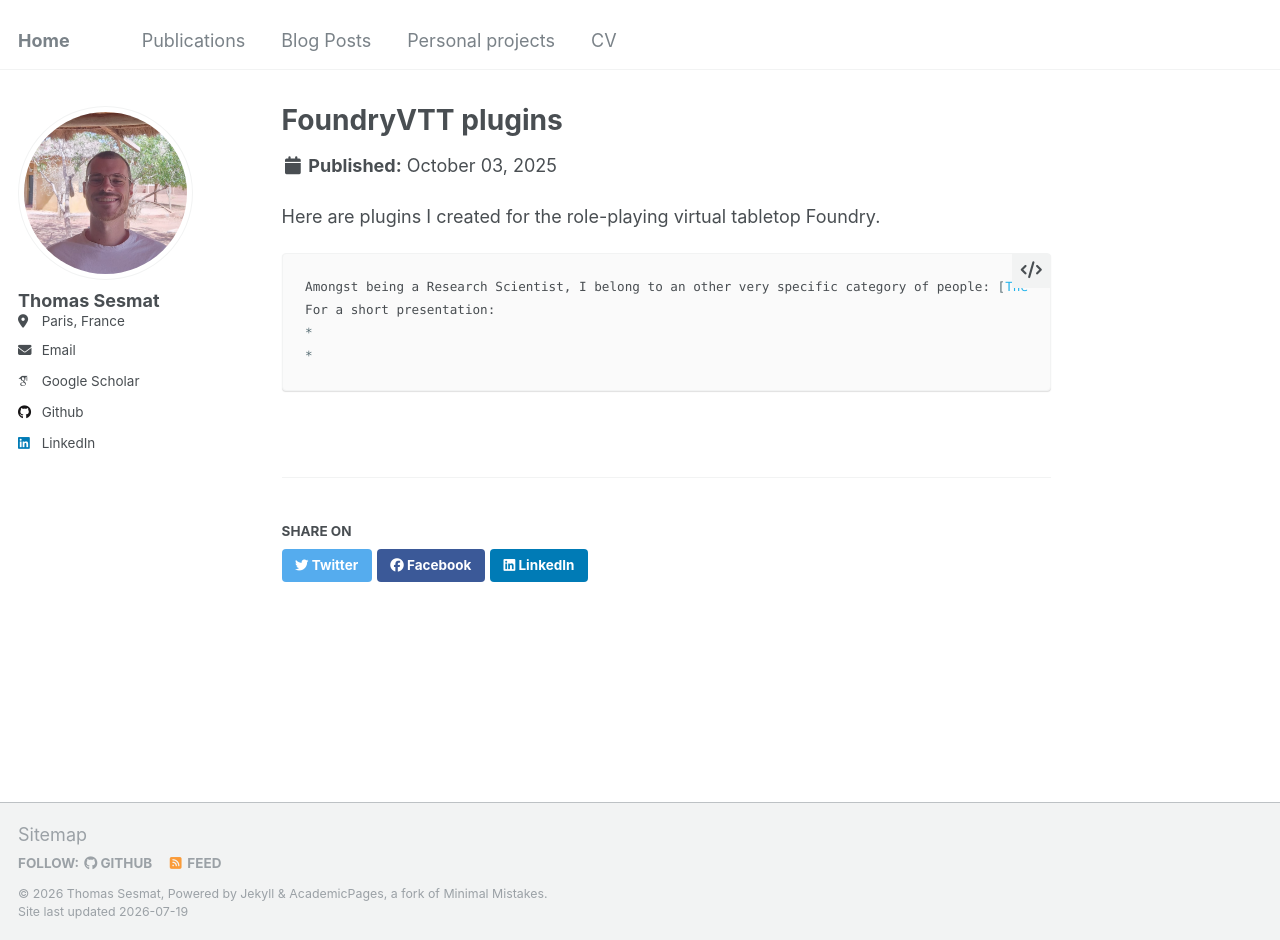
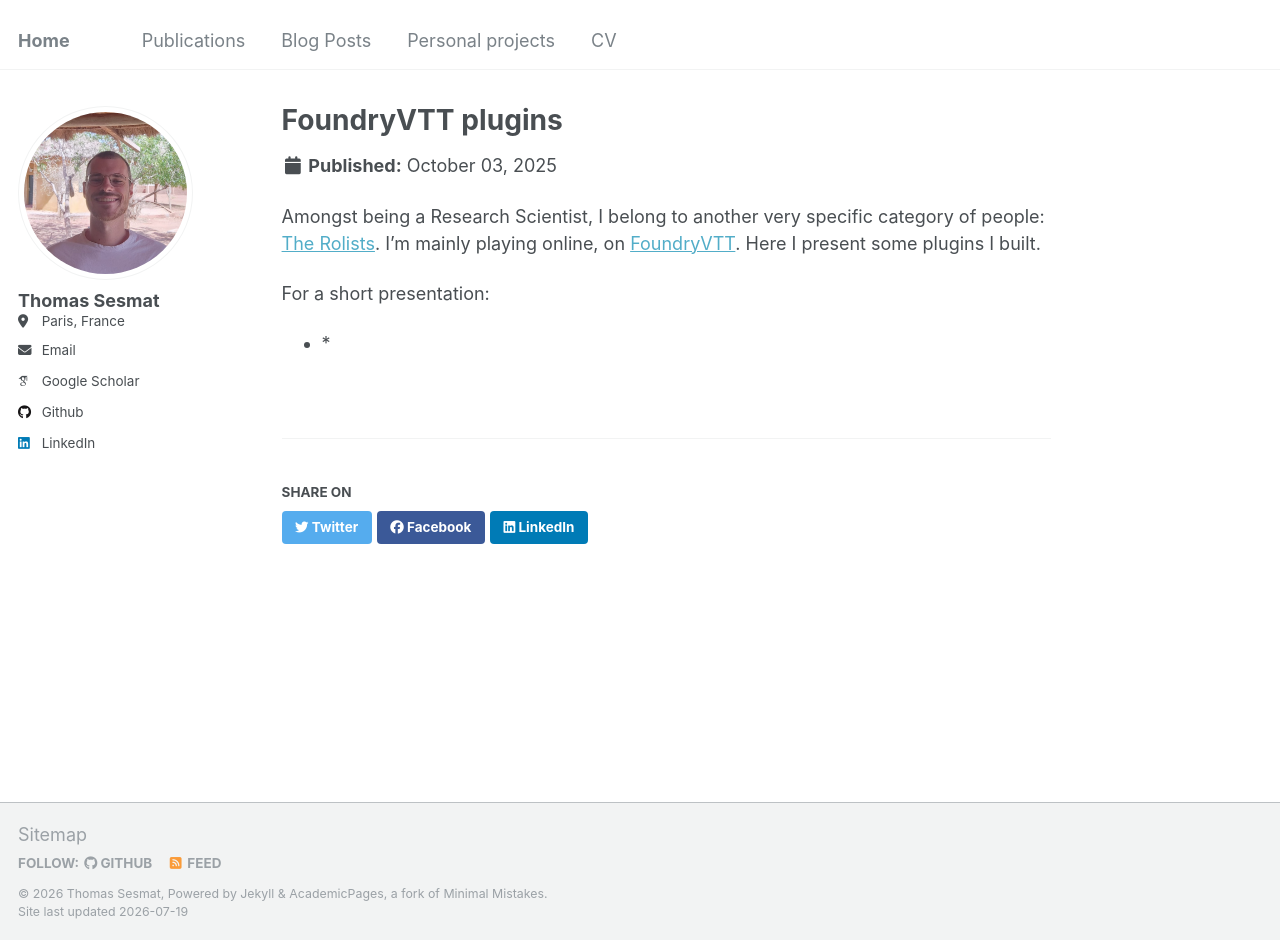
Before and after one commit to thomlapom/thomlapom.github.io, a Jekyll site: the page built from _projects/2025-10-03-VTTplugins.md, in a window 1280 px wide and 940 px high. Built offline with Jekyll 4.4.1, drawn with Linux system fonts in a browser that asks for light colours; some web fonts are replaced.

````diff
--- a/_projects/2025-10-03-VTTplugins.md
+++ b/_projects/2025-10-03-VTTplugins.md
@@ -3,13 +3,11 @@ layout: single
 title: "FoundryVTT plugins"
 date: 2025-10-03
 permalink: /projects/2025/10/VTT_Plugins/
+excerpt: "Plugins I created for the role-playing virtual tabletop Foundry."
 ---
 
-Here are plugins I created for the role-playing virtual tabletop Foundry.
+Amongst being a Research Scientist, I belong to another very specific category of people: [The Rolists](https://en.wikipedia.org/wiki/Role-playing_game). I'm mainly playing online, on [FoundryVTT](https://foundryvtt.com/). Here I present some plugins I built.
 
-```md
-Amongst being a Research Scientist, I belong to an other very specific category of people: [The Rolists](https://en.wikipedia.org/wiki/Role-playing_game)". I'm mainly playing online, on [FoundryVTT](https://foundryvtt.com/). Here I presented some plugins I builded.
 For a short presentation:
 *
 *
-```
````
Also changed, not shown: _posts/2024-11-05-AIvsMusic.md (+2 -1 lines), _posts/2025-08-10-DemystifFBModel.md (+2 -1 lines), _publications/2024-03-27-conferences-neuro-fuzzy.md (+1 -1 lines).
